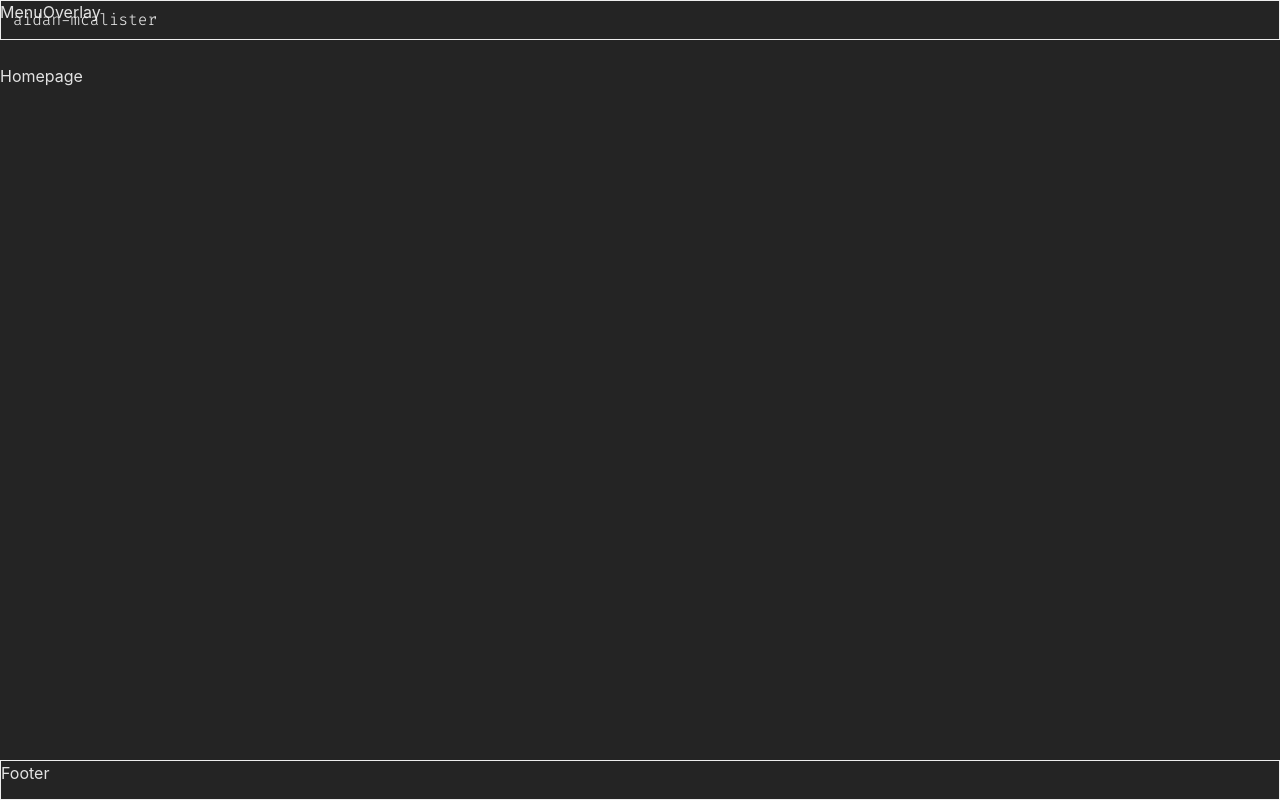
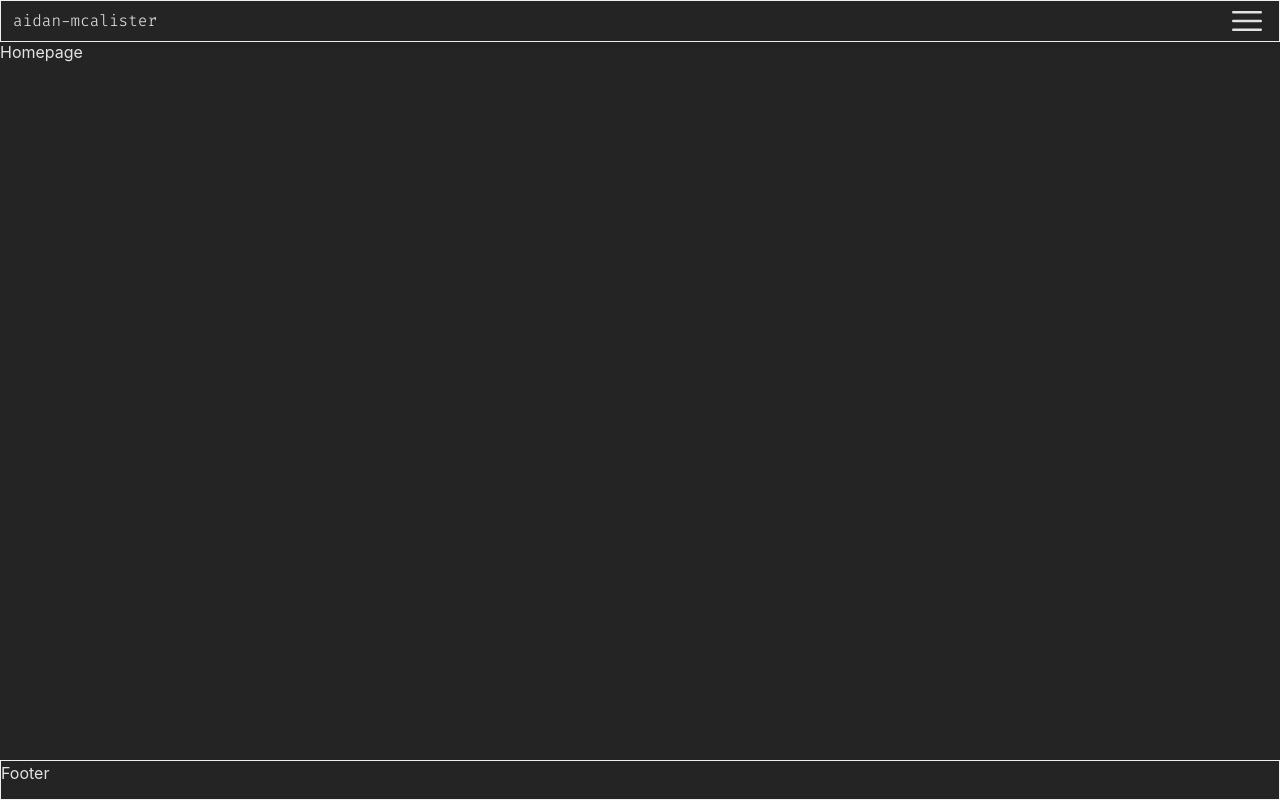
Before and after one commit to aidankmcalister/portfolio-revised, a React (Vite) app: page / in a window 1280 px wide. Built offline with nearby package versions, Linux system fonts and the light colour scheme.

Commit message:
menu setup

```diff
--- a/package.json
+++ b/package.json
@@ -27,6 +27,7 @@
     "eslint-plugin-react-refresh": "^0.4.4",
     "postcss": "^8.4.31",
     "tailwindcss": "^3.3.5",
+    "tailwindcss-animated": "^1.0.1",
     "vite": "^5.0.0"
   }
 }
--- a/src/App.jsx
+++ b/src/App.jsx
@@ -1,4 +1,5 @@
 import { Route, Routes } from "react-router-dom";
+import { useState } from "react";
 import "./styles/main.css";
 import Navbar from "./components/universalComponents/Navbar";
 import Footer from "./components/universalComponents/Footer";
@@ -9,10 +10,21 @@ import ContactPage from "./pages/ContactPage";
 import MenuOverlay from "./components/mobile/MenuOverlay";
 
 function App() {
+  const [isMenuOpen, setIsMenuOpen] = useState(false);
+
+  const openMenuHandler = () => {
+    setIsMenuOpen(true);
+  };
+
+  const closeMenuHandler = () => {
+    setIsMenuOpen(false);
+  };
   return (
     <div>
-      <Navbar />
-      <MenuOverlay />
+      <Navbar openMenuHandler={openMenuHandler} />
+
+      {isMenuOpen && <MenuOverlay closeMenuHandler={closeMenuHandler} />}
+
       <div className="mt-10"></div>
       <Routes>
         <Route path="/" element={<Homepage />} />
--- a/src/components/mobile/MenuOverlay.jsx
+++ b/src/components/mobile/MenuOverlay.jsx
@@ -1,7 +1,16 @@
-import React from "react";
+import { XMarkIcon } from "@heroicons/react/24/solid";
 
-const MenuOverlay = () => {
-  return <div>MenuOverlay</div>;
+const MenuOverlay = ({ closeMenuHandler }) => {
+  return (
+    <div className="bg-black bg-opacity-50 absolute top-0 h-screen w-screen z-40">
+      <div className="absolute top-3 left-3 right-3 bottom-3 bg-gray-900 p-5 flex justify-center">
+        <button className="w-10" onClick={closeMenuHandler}>
+          <XMarkIcon />
+        </button>
+        MenuOverlay
+      </div>
+    </div>
+  );
 };
 
 export default MenuOverlay;
--- a/src/components/universalComponents/Navbar.jsx
+++ b/src/components/universalComponents/Navbar.jsx
@@ -1,18 +1,15 @@
 import { Link } from "react-router-dom";
-import { useState } from "react";
-import { Bars3Icon, XMarkIcon } from "@heroicons/react/24/solid";
+import { Bars3Icon } from "@heroicons/react/24/solid";
 
-const Navbar = () => {
-  const [open, setOpen] = useState(false);
-
-  const openDrawer = () => setOpen(true);
-  const closeDrawer = () => setOpen(false);
-
+const Navbar = ({ openMenuHandler }) => {
   return (
-    <div className="border w-full fixed top-0 h-10 flex items-center p-3 justify-between">
+    <div className="border fixed w-full top-0 h-10 flex items-center px-3 py-5 justify-between">
       <Link to="/">
         <h1 className="font-fira font-light">aidan-mcalister</h1>
       </Link>
+      <button onClick={openMenuHandler}>
+        <Bars3Icon className="w-10" />
+      </button>
     </div>
   );
 };
```
Also changed, not shown: 1 other file (tests, documents, lock files or other folders).
